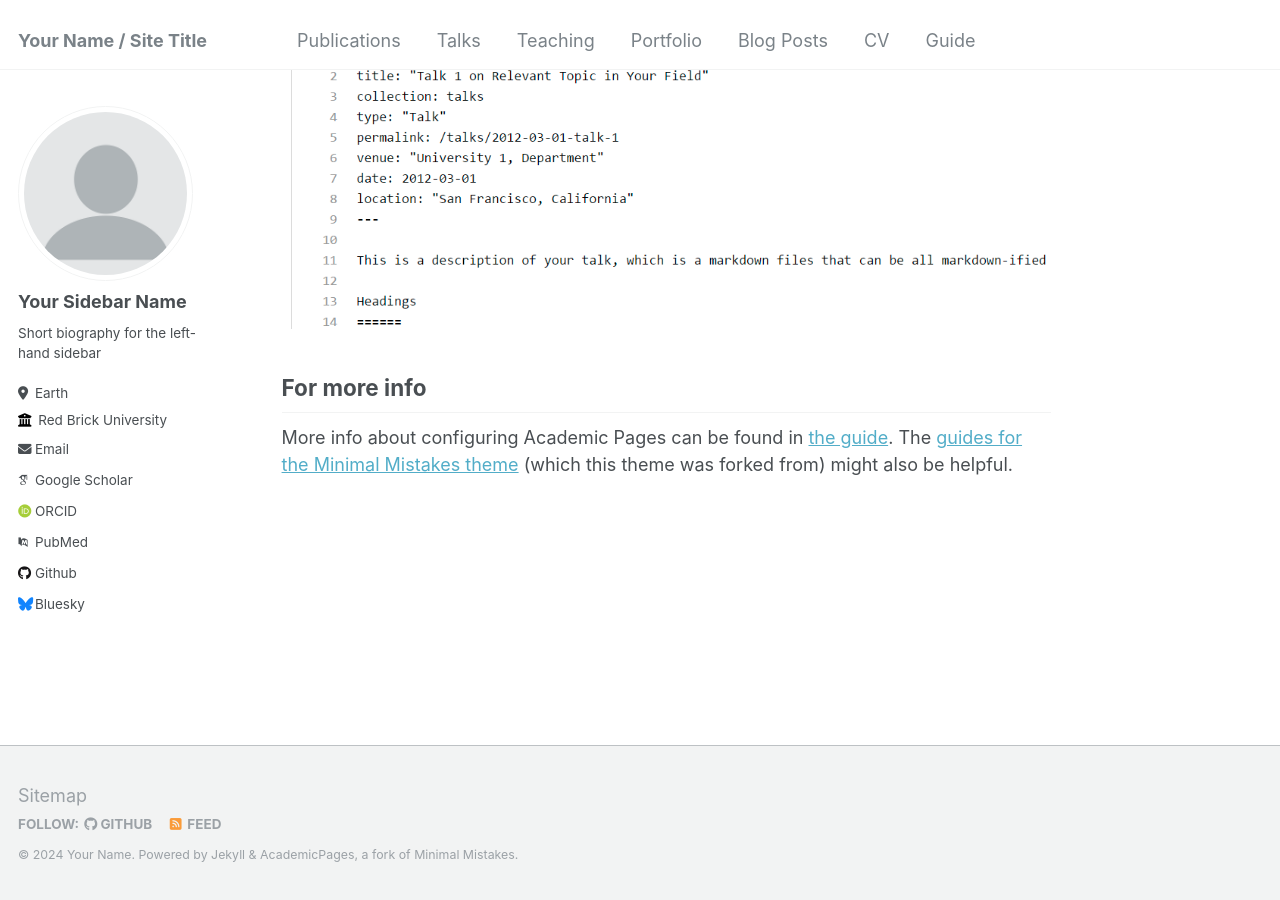
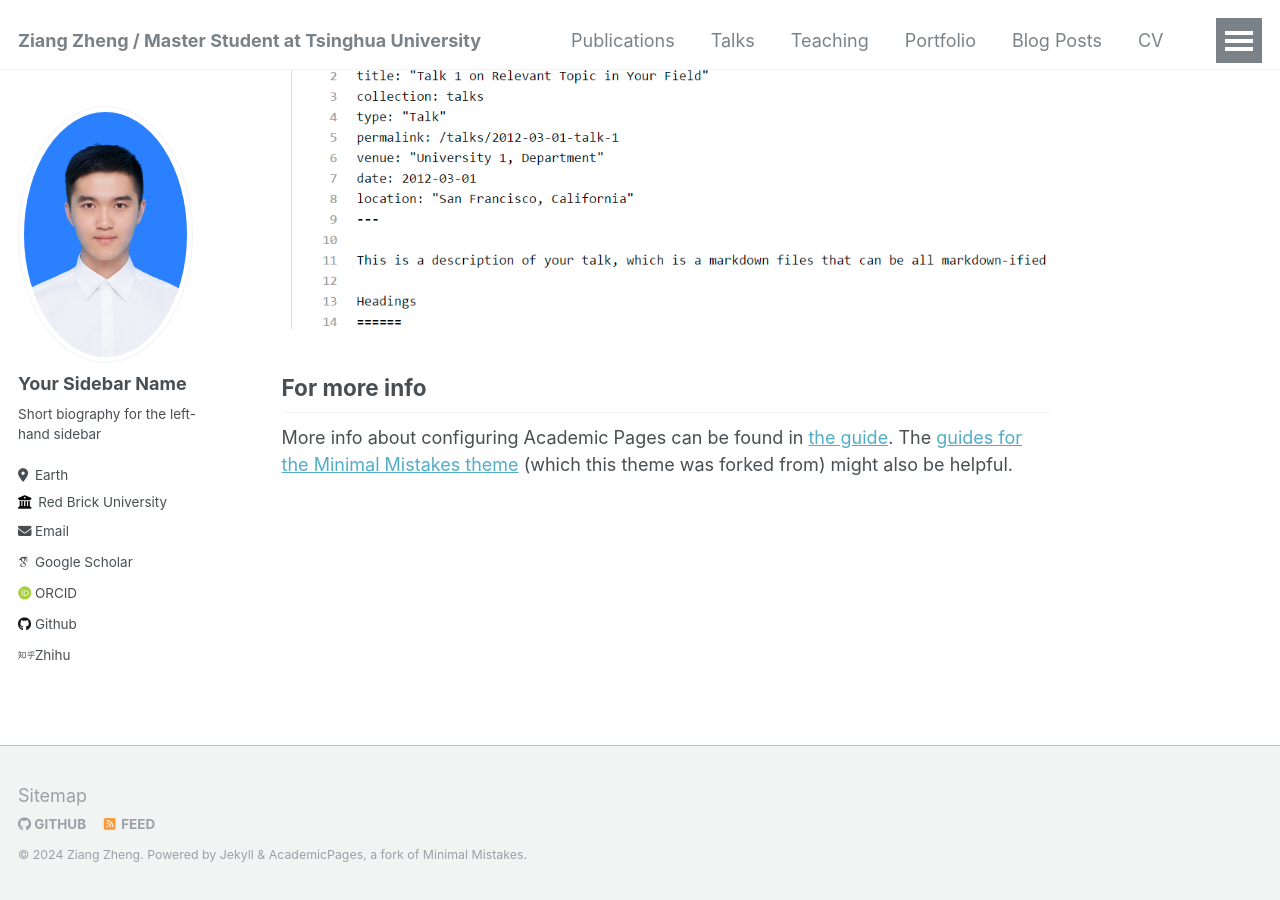
Before and after one commit to interval-package/interval-package.github.io, a Jekyll site: the page built from _pages/about.md, in a window 1280 px wide and 900 px high, scrolled down 2660 px. Built offline with Jekyll 4.4.1, drawn with Linux system fonts in a browser that asks for light colours; some web fonts are replaced.

Commit message:
update basic info

```diff
--- a/_config.yml
+++ b/_config.yml
@@ -7,10 +7,10 @@
 # server process.
 
 # Basic Site Settings
-locale                   : "en-US"
-title                    : "Your Name / Site Title"
+locale                   : "ch-CN"
+title                    : "Ziang Zheng / Master Student at Tsinghua University"
 title_separator          : "-"
-name                     : &name "Your Name"
+name                     : &name "Ziang Zheng"
 description              : &description "personal description"
 url                      : https://academicpages.github.io # the base hostname & protocol for your site e.g. "https://mmistakes.github.io"
 baseurl                  : "" # the subpath of your site, e.g. "/blog"
@@ -21,7 +21,7 @@
 #               Additional customization can be done by editing /_includes/author-profile.html
 author:
   # Biographic information
-  avatar           : "profile.png"
+  avatar           : "my_self.jpg"
   name             : "Your Sidebar Name"
   pronouns         : # example: "she/her"
   bio              : "Short biography for the left-hand sidebar"
@@ -32,23 +32,23 @@
 
   # Academic websites
   arxiv            : # URL - Update with the correct link to your profile
-  googlescholar    : "https://scholar.google.com/citations?user=PS_CX0AAAAAJ"
+  googlescholar    : "https://scholar.google.com/citations?user=7eJcFr4AAAAJ&hl=en"
   impactstory      : # URL
-  orcid            : "http://orcid.org/yourorcidurl"
+  orcid            : "https://orcid.org/0009-0003-1320-7369"
   semantic         : # URL
-  pubmed           : "https://www.ncbi.nlm.nih.gov/pubmed/?term=john+snow"
+  pubmed           : # "https://www.ncbi.nlm.nih.gov/pubmed/?term=john+snow"
   researchgate     : # URL
 
   # Repositories and software development
   bitbucket        : # Username - Update with your username on the site
   codepen          : # Username
   dribbble         : # Username
-  github           : "academicpages"
+  github           : "https://github.com/interval-package"
   kaggle           : # Username
   stackoverflow    : # User number or user number and name (i.e., use "1" or "1/jeff-atwood")
 
   # Social media
-  bluesky          : "bsky.app" # Replace this with you Bluesky username
+  bluesky          : # Replace this with you Bluesky username
   facebook         : # Username
   flickr           : # Username
   foursquare       : # Username
@@ -71,7 +71,7 @@
   wikipedia        : # Username
   xing             : # Username
   youtube          : # Username
-  zhihu            : # URL
+  zhihu            : "https://www.zhihu.com/people/jian-ge-tai-da" # URL
 
 
 # Site Settings
```
Also changed, not shown: images/my_self.jpg (added).
